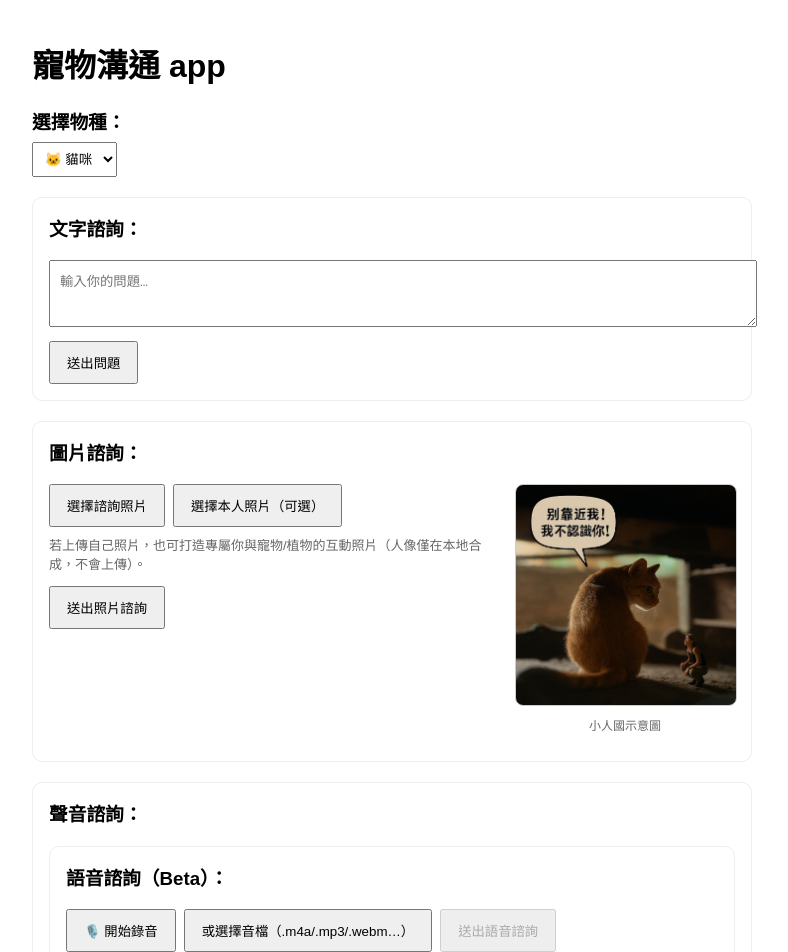
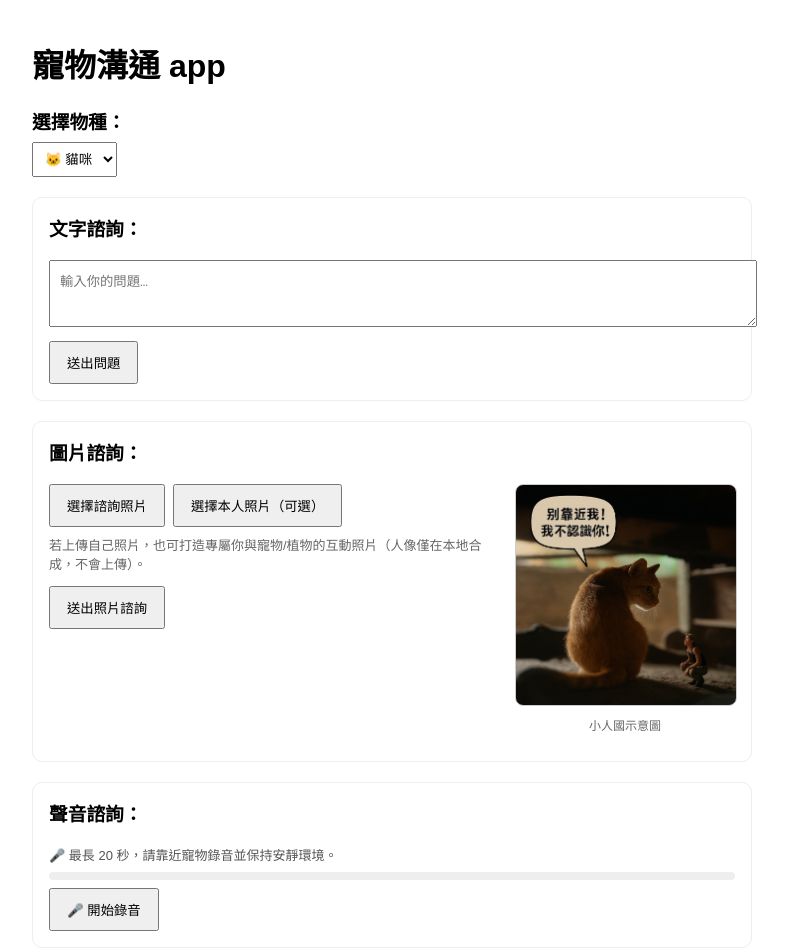
Before and after one commit to greatnathan0721-pixel/pet-plant-comm-mvp, a Next.js app: page / in a window 1280 px wide. Shown: the top 952 px of the page, without its empty margins (248-1036 px from the left). Built offline with nearby package versions, Linux system fonts and the light colour scheme.

Commit message:
Update AudioConsult.jsx

```diff
--- a/components/AudioConsult.jsx
+++ b/components/AudioConsult.jsx
@@ -1,130 +1,159 @@
-"use client";
-import { useRef, useState } from "react";
+'use client';
 
-export default function AudioConsult({ species = "cat" }) {
+import { useState, useRef, useEffect } from 'react';
+
+const MAX_SECONDS = 20;
+
+export default function AudioConsult({ species }) {
   const [recording, setRecording] = useState(false);
-  const [mediaRec, setMediaRec] = useState(null);
-  const [chunks, setChunks] = useState([]);
-  const [audioURL, setAudioURL] = useState("");
   const [result, setResult] = useState(null);
   const [loading, setLoading] = useState(false);
 
-  const fileRef = useRef(null);
+  // 計時
+  const [elapsedMs, setElapsedMs] = useState(0);
+  const tickTimerRef = useRef(null);
+  const startTimeRef = useRef(0);
 
-  // 錄音開始
-  async function startRec() {
+  // MediaRecorder
+  const mediaRecorderRef = useRef(null);
+  const chunksRef = useRef([]);
+
+  // 在錄音期間跑倒數
+  useEffect(() => {
+    if (recording) {
+      startTimeRef.current = Date.now();
+      setElapsedMs(0);
+      tickTimerRef.current = setInterval(() => {
+        const ms = Date.now() - startTimeRef.current;
+        setElapsedMs(ms);
+        if (ms >= MAX_SECONDS * 1000) {
+          // 時間到自動停止
+          stopRecording();
+        }
+      }, 100);
+      return () => clearInterval(tickTimerRef.current);
+    } else {
+      // 停止時清理計時器
+      clearInterval(tickTimerRef.current);
+      tickTimerRef.current = null;
+      setElapsedMs(0);
+    }
+  }, [recording]);
+
+  const secondsLeft = Math.max(0, MAX_SECONDS - Math.floor(elapsedMs / 1000));
+  const progress = Math.min(1, elapsedMs / (MAX_SECONDS * 1000)); // 0~1
+
+  async function startRecording() {
     try {
       const stream = await navigator.mediaDevices.getUserMedia({ audio: true });
-      const mr = new MediaRecorder(stream, { mimeType: "audio/webm" });
-      const _chunks = [];
-      mr.ondataavailable = (e) => { if (e.data.size > 0) _chunks.push(e.data); };
-      mr.onstop = () => {
-        const blob = new Blob(_chunks, { type: "audio/webm" });
-        setChunks(_chunks);
-        setAudioURL(URL.createObjectURL(blob));
+      const mr = new MediaRecorder(stream);
+      mediaRecorderRef.current = mr;
+      chunksRef.current = [];
+
+      mr.ondataavailable = (e) => {
+        if (e.data && e.data.size > 0) chunksRef.current.push(e.data);
       };
+      mr.onstop = async () => {
+        // 關麥克風
+        try { mr.stream.getTracks().forEach(t => t.stop()); } catch {}
+        // 組成 blob → dataURL → 丟後端
+        const blob = new Blob(chunksRef.current, { type: 'audio/webm' });
+        const audioDataURL = await blobToDataURL(blob);
+        await sendToServer(audioDataURL);
+      };
+
       mr.start();
-      setMediaRec(mr);
       setRecording(true);
-    } catch (e) {
-      alert("無法開啟麥克風：" + e.message);
+      setResult(null);
+    } catch (err) {
+      alert('無法啟用麥克風：' + (err?.message || String(err)));
     }
   }
 
-  // 錄音停止
-  function stopRec() {
-    mediaRec?.stop();
-    mediaRec?.stream?.getTracks()?.forEach(t => t.stop());
+  function stopRecording() {
+    const mr = mediaRecorderRef.current;
+    if (mr && mr.state !== 'inactive') {
+      try { mr.stop(); } catch {}
+    }
     setRecording(false);
   }
 
-  // 檔案上傳（改用使用者選擇的音檔）
-  function onFileChange(e) {
-    const f = e.target.files?.[0];
-    if (!f) return;
-    const url = URL.createObjectURL(f);
-    setAudioURL(url);
-    setChunks([f]); // 後面會讀成 dataURL
-  }
-
-  // 送去後端：轉文字 + 分析
-  async function submitAudio() {
-    if (!audioURL || chunks.length === 0) return alert("請先錄音或選擇音檔");
-
-    setLoading(true); setResult(null);
+  async function sendToServer(audioDataURL) {
+    setLoading(true);
+    setResult(null);
     try {
-      const blob = new Blob(chunks, { type: "audio/webm" });
-      const dataURL = await blobToDataURL(blob);
-
-      const res = await fetch("/api/audio", {
-        method: "POST",
-        headers: { "Content-Type": "application/json" },
-        body: JSON.stringify({ species, audioDataURL: dataURL, lang: "zh" }),
+      const res = await fetch('/api/audio', {
+        method: 'POST',
+        headers: { 'Content-Type': 'application/json' },
+        body: JSON.stringify({ species, audioDataURL }),
       });
       const data = await res.json();
       setResult(data);
-    } catch (e) {
-      setResult({ error: "上傳或分析失敗", details: String(e) });
+    } catch (err) {
+      setResult({ error: '發生錯誤：' + (err?.message || String(err)) });
     } finally {
       setLoading(false);
     }
   }
 
   return (
-    <section style={{ marginTop: 20, padding: 16, border: "1px solid #eee", borderRadius: 10 }}>
-      <h3 style={{ marginTop: 0 }}>語音諮詢（Beta）：</h3>
-
-      <div style={{ display: "flex", gap: 8, flexWrap: "wrap" }}>
-        {!recording ? (
-          <button onClick={startRec} style={{ padding: "10px 16px" }}>🎙️ 開始錄音</button>
-        ) : (
-          <button onClick={stopRec} style={{ padding: "10px 16px" }}>⏹ 停止錄音</button>
+    <div style={{ marginTop: 10 }}>
+      {/* 提示 + 倒數 */}
+      <div style={{ display: 'flex', alignItems: 'center', gap: 12, flexWrap: 'wrap' }}>
+        <p style={{ fontSize: 13, color: '#555', margin: 0 }}>
+          🎤 最長 {MAX_SECONDS} 秒，請靠近寵物錄音並保持安靜環境。
+        </p>
+        {recording && (
+          <span
+            aria-live="polite"
+            style={{
+              fontSize: 13, padding: '2px 8px', borderRadius: 999,
+              background: '#fee2e2', color: '#991b1b'
+            }}
+          >
+            錄音中… 剩餘 {secondsLeft} 秒
+          </span>
         )}
-
-        <button type="button" onClick={() => fileRef.current?.click()} style={{ padding: "10px 16px" }}>
-          或選擇音檔（.m4a/.mp3/.webm…）
-        </button>
-        <input
-          ref={fileRef}
-          type="file"
-          accept="audio/*"
-          onChange={onFileChange}
-          style={{ display: "none" }}
-        />
-
-        <button onClick={submitAudio} disabled={loading || !audioURL} style={{ padding: "10px 16px" }}>
-          {loading ? "處理中…" : "送出語音諮詢"}
-        </button>
       </div>
 
-      {audioURL && (
-        <div style={{ marginTop: 10 }}>
-          <audio src={audioURL} controls />
+      {/* 進度條 */}
+      <div style={{ marginTop: 8, height: 8, background: '#eee', borderRadius: 6, overflow: 'hidden' }}>
+        <div style={{ width: `${progress * 100}%`, height: '100%', background: recording ? '#22c55e' : '#ddd' }} />
+      </div>
+
+      {/* 控制按鈕 */}
+      <div style={{ display: 'flex', gap: 10, marginTop: 8 }}>
+        {!recording ? (
+          <button onClick={startRecording} disabled={loading} style={{ padding: '10px 16px' }}>
+            🎤 開始錄音
+          </button>
+        ) : (
+          <button onClick={stopRecording} style={{ padding: '10px 16px', backgroundColor: '#fee2e2' }}>
+            ⏹ 停止錄音
+          </button>
+        )}
+      </div>
+
+      {loading && <p style={{ marginTop: 8 }}>⏳ 分析中，請稍候…</p>}
+
+      {result?.advice && (
+        <div style={{ marginTop: 12, whiteSpace: 'pre-line' }}>
+          <strong>AI 分析：</strong>
+          <p>{result.advice}</p>
+          {result.hasTranscript && (
+            <p style={{ fontSize: 12, color: '#555' }}>（偵測到人聲文字：{result.transcript}）</p>
+          )}
         </div>
       )}
 
-      {result && (
-        <div style={{ marginTop: 12 }}>
-          {result.error ? (
-            <div style={{ color: "#b91c1c" }}>
-              ❌ {result.error}{result.details ? `｜${result.details}` : ""}
-            </div>
-          ) : (
-            <>
-              <div><strong>轉文字：</strong>{result.transcript || "（空白）"}</div>
-              <div style={{ whiteSpace: "pre-wrap", marginTop: 8 }}>
-                <strong>分析建議：</strong>
-                {"\n"}{result.advice || "（無）"}
-              </div>
-            </>
-          )}
-        </div>
+      {result?.error && (
+        <p style={{ marginTop: 8, color: 'red' }}>⚠️ {result.error}</p>
       )}
-    </section>
+    </div>
   );
 }
 
-// 小工具：Blob → dataURL
+/** Blob → dataURL */
 function blobToDataURL(blob) {
   return new Promise((resolve, reject) => {
     const r = new FileReader();
```
